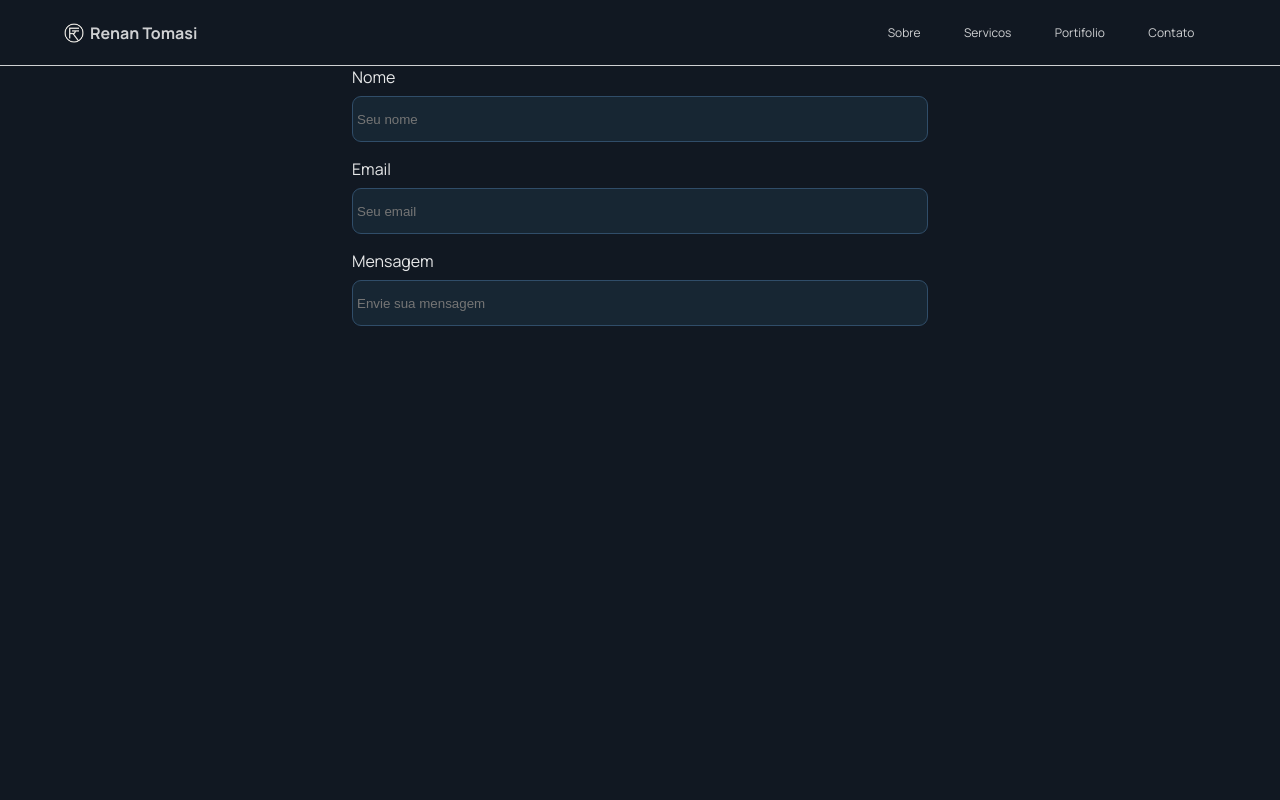
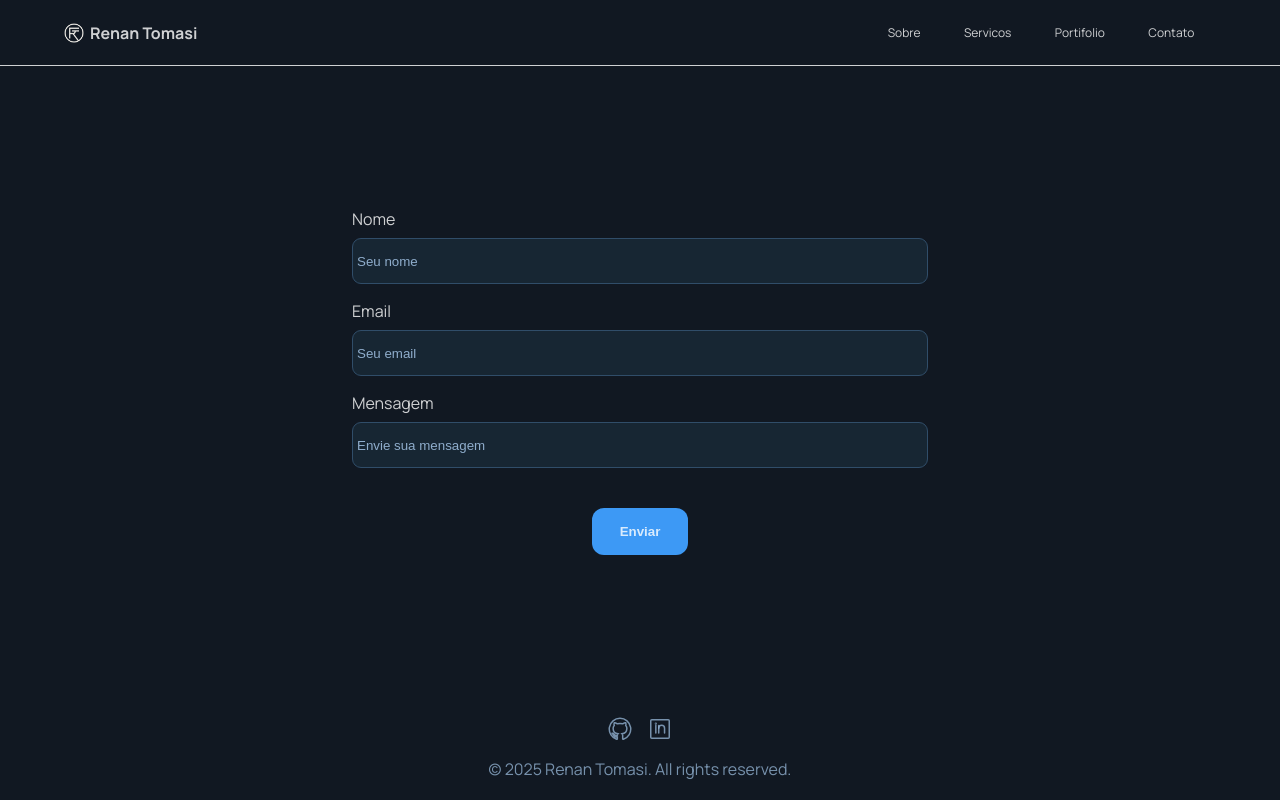
Before and after one commit to renan21-tg/Site-Pessoal, a plain HTML site: page pages/contato.html in a window 1280 px wide. Drawn offline with Linux system fonts and the light colour scheme.

Commit message:
:lipstick: feat: Finalizando estilos da pagina contato e adicionando footer

```diff
--- a/assets/css/styles.css
+++ b/assets/css/styles.css
@@ -1,3 +1,4 @@
+/* Estilos Gerais */
 * {
     margin: 0;
     padding: 0;
@@ -6,7 +7,7 @@
 body {
     background-color: #111822;
     color: #EFECEA;
-    font-family: "Manrope", sans-serif
+    font-family: "Manrope"
 }
 
 .container-top{
@@ -15,6 +16,10 @@ body {
     display: flex;
     justify-content: space-between;
     align-items: center;
+}
+
+.container {
+    width: 80%;
 }
 
 header {
@@ -59,9 +64,67 @@ nav ul a{
     transition: all 0.3s ease;
 }
 
+footer {
+    display: flex;
+    justify-content: center;
+}
+
+.icons {
+    width: 64px;
+    display: flex;
+    justify-content: space-between;
+    margin-bottom: 12px;
+}
+
+.icons a{
+    text-decoration: none;
+}
+
+.footer-content {
+    display: flex;
+    flex-direction: column;
+    align-items: center;
+    padding: 20px;
+    color: #8faecccf;
+}
+
+.social-icon {
+    width: 24px;
+    height: 24px;
+    transition: transform 0.2s ease-in-out;
+}
+
+.social-icon:hover {
+    transform: scale(1.1);
+}
+
+.github-icon path {
+    fill: none;
+    stroke-width: 3px;
+    stroke: #8faecccf;
+}
+
+.linkedin-icon * {
+    stroke: #8faecccf;
+    stroke-width: 3px;
+    fill: none;
+    stroke-linecap: round;
+    stroke-linejoin: round;
+}
+
+/* Estilos pagina contato*/
+
+.body-contact {
+    display: flex;
+    flex-direction: column;
+    min-height: 100vh;
+}
+
 #contato {
     display: flex;
     justify-content: center;
+    align-items: center;
+    flex-grow: 1;
 }
 
 .form-container {
@@ -76,11 +139,12 @@ nav ul a{
 label {
     font-size: 16px ;
     margin-bottom: 8px;
-    color: rgba(256, 256, 256, 0.9);
+    color: rgba(256, 256, 256, 0.8);
 }
 
 input {
     background-color: #172633;
+    color: rgba(256, 256, 256, 0.8);
     height: 36px;
     border-radius: 9px;
     border: 1px solid #304D69;
@@ -88,9 +152,34 @@ input {
     margin-bottom: 16px;
 }
 
-    /*
-    TO DO:
-    placeholder #8FADCC
-    centalizar
-    footer
-    div containe -> fazer o forms mais foote caber em 100vh*/
+input::placeholder {
+    color: #8FADCC ;
+}
+
+input:focus {
+    outline: none;
+    border: 1px solid #8FADCC;
+}
+
+.btn {
+    width: 100%;
+    margin-top: 24px;
+    display: flex;
+    border-radius: 12px;
+    justify-content: center;
+}
+
+.btn button {
+    display: inline-block;
+    padding: 16px 28px;
+    background-color: #3D99F5;
+    color: rgba(256, 256, 256, 0.8);
+    font-weight: bold;
+    border: none;
+    border-radius: 12px;
+    transition: all 0.3s ease;
+}
+
+.btn button:hover {
+    background-color: #3480cd;
+}
--- a/pages/contato.html
+++ b/pages/contato.html
@@ -10,7 +10,7 @@
     <link href="https://fonts.googleapis.com/css2?family=IBM+Plex+Sans:ital,wght@0,100..700;1,100..700&family=Manrope:wght@200..800&display=swap" rel="stylesheet">
     <link rel="icon" href="../assets/images/Logo-RT2.png" />
 </head>
-<body>
+<body class="body-contact">
     <header>
         <div class="container-top">
             <a href="../index.html">
@@ -47,8 +47,40 @@
                         <label for="message">Mensagem</label>
                         <input type="messagem" id="message" placeholder="Envie sua mensagem" />
                     </div>
+
+                    <div class="btn">
+                        <button>
+                            Enviar
+                        </button>
+                    </div>
                 </form>
             </div>
     </section>
+
+    <footer>
+        <div class="container">
+            <div class="footer-content">
+                <div class="icons">
+                    <a href="#">
+                        <svg class="social-icon github-icon" viewBox="0 0 48 48" xmlns="http://www.w3.org/2000/svg">
+                            <path d="M24,2.5a21.5,21.5,0,0,0-6.8,41.9c1.08.2,1.47-.46,1.47-1s0-1.86,0-3.65c-6,1.3-7.24-2.88-7.24-2.88A5.7,5.7,0,0,0,9,33.68c-1.95-1.33.15-1.31.15-1.31a4.52,4.52,0,0,1,3.29,2.22c1.92,3.29,5,2.34,6.26,1.79a4.61,4.61,0,0,1,1.37-2.88c-4.78-.54-9.8-2.38-9.8-10.62a8.29,8.29,0,0,1,2.22-5.77,7.68,7.68,0,0,1,.21-5.69s1.8-.58,5.91,2.2a20.46,20.46,0,0,1,10.76,0c4.11-2.78,5.91-2.2,5.91-2.2a7.74,7.74,0,0,1,.21,5.69,8.28,8.28,0,0,1,2.21,5.77c0,8.26-5,10.07-9.81,10.61a5.12,5.12,0,0,1,1.46,4c0,2.87,0,5.19,0,5.9s.39,1.24,1.48,1A21.5,21.5,0,0,0,24,2.5"/>
+                        </svg>
+                    </a>
+                    <a href="">
+                        <svg class="social-icon linkedin-icon" viewBox="0 0 48 48" version="1.1" xmlns="http://www.w3.org/2000/svg">
+                            <circle cx="15.64" cy="13.46" r=".75"/>
+                            <line x1="15.64" x2="15.64" y1="16.93" y2="31.91"/>
+                            <path d="m33.11 31.91v-9.61a5.83 5.83 0 0 0-5.82-5.82 5.83 5.83 0 0 0-5.83 5.82v9.61"/>
+                            <line x1="21.46" x2="21.46" y1="22.3" y2="16.93"/>
+                            <path d="m40.5 5.5h-33a2 2 0 0 0-2 2v33a2 2 0 0 0 2 2h33a2 2 0 0 0 2-2v-33a2 2 0 0 0-2-2z"/>
+                        </svg>
+                    </a>
+                </div>
+                <div class="rights">
+                    <p>© 2025 Renan Tomasi. All rights reserved.</p>
+                </div>
+            </div>
+        </div>
+    </footer>
 </body>
 </html>
```
Also changed, not shown: assets/images/github.svg (added), assets/images/linkedin.svg (added).
